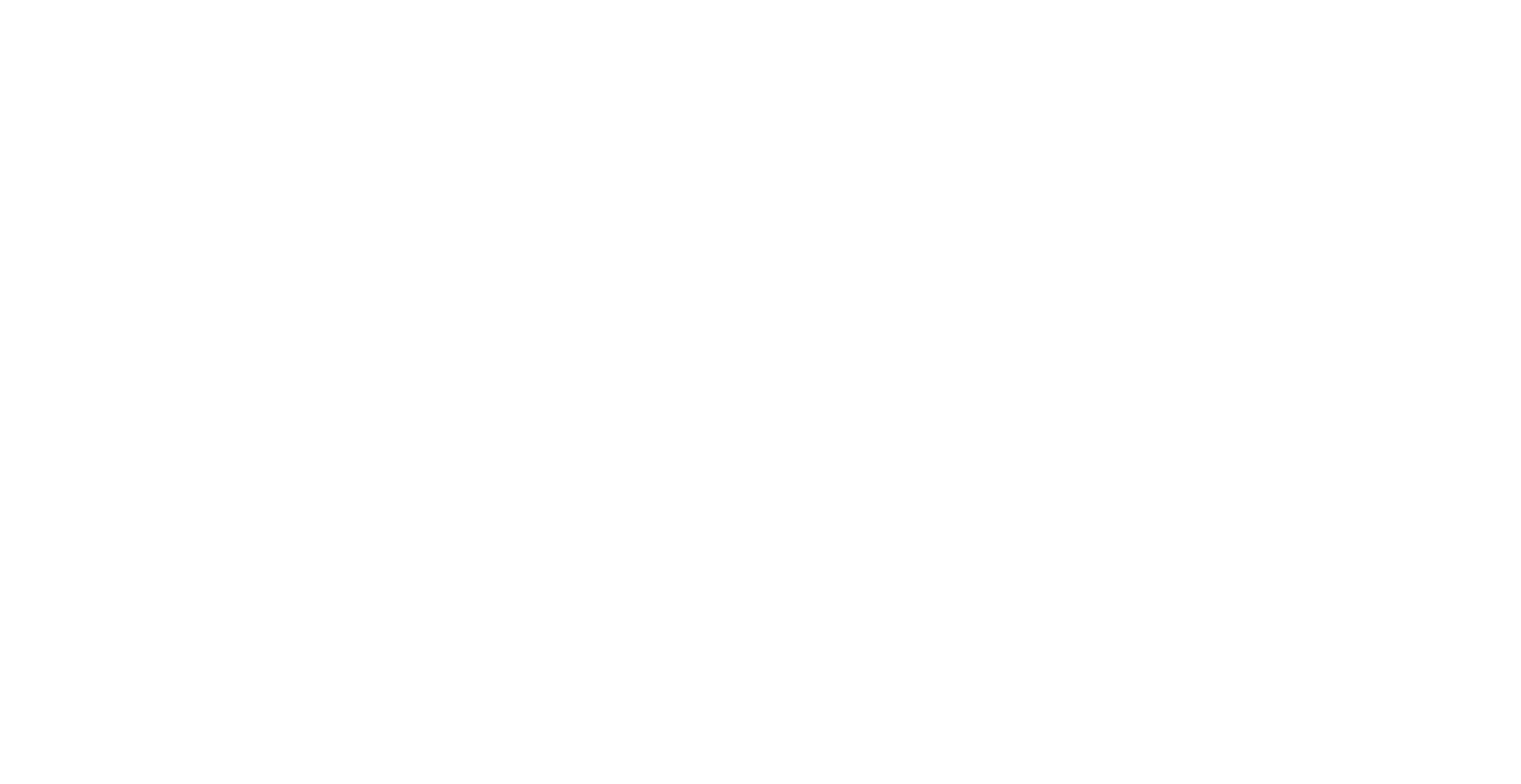
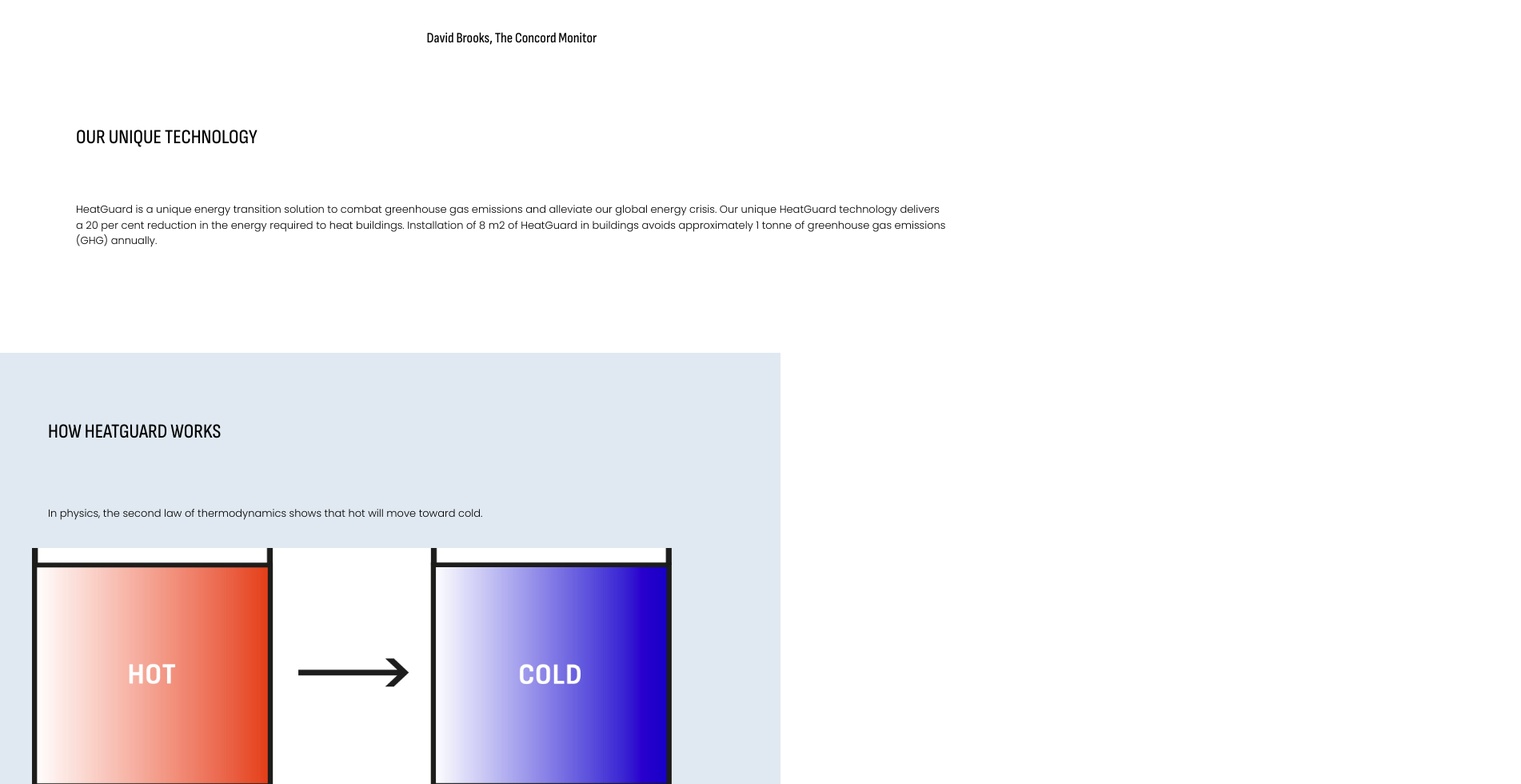
Before and after one commit to EvgeniyGoloWin/HeatGuard_1.0, a React (Create React App) app: page / in a window 1280 px wide. Shown: the part 1500-2480 px from the top of the page at 80% size, 1902 px wide, since content can reach past the window. Before the commit the page ends 889 px from the top, so only its background shows below. Built offline with nearby package versions, Linux system fonts and the light colour scheme.

Commit message:
create site

```diff
--- a/src/App.css
+++ b/src/App.css
@@ -8,6 +8,10 @@
 }
 
 .header_link {
+    font-family: SofiaSansCondensed-VariableFont_wght;
+    font-weight:initial;
+    color: black;
+    text-decoration: none;
     margin-left: 20px;
 }
 
@@ -17,14 +21,130 @@
 }
 
 .title {
+    font-family: SofiaSansCondensed-VariableFont_wght;
+    font-size: 60px;
     text-align: center;
 }
 
-.slate {
-    width: 70%;
-    height: 500px;
+.slate-photo {
+    display: grid;
+    justify-content: end;
+    margin-bottom: 40px;
 }
 
 .slate-text {
+    font-family: SofiaSansCondensed-VariableFont_wght;
     text-align: center;
+    font-size: 62px;
+    font-weight: 500;
 }
+
+.david-text {
+    font-size: large;
+    margin-bottom: 10px;
+}
+
+.block-technology {
+    margin: 80px 75px;
+}
+
+.title-text {
+    font-family: SofiaSansCondensed-VariableFont_wght;
+    font-size: 25px;
+    font-weight: 500;
+    padding: 20px;
+}
+
+.description-text {
+    font-family: Poppins-Light;
+    line-height: 1.5;
+    font-size: small;
+    padding: 20px;
+}
+
+.wrapper-section {
+    display: flex;
+    flex: 1;
+    padding-top: 30px;
+    padding-bottom: 30px;
+}
+
+.section {
+    display: flex;
+    max-width: 70%;
+    justify-content: center;
+    flex-direction: column;
+    background-color: #e0e9f1;
+    padding: 40px;
+}
+
+.hot-photo {
+    width: 800px;
+    height: 300px;
+}
+
+.wrapper-section_2 {
+    padding-top: 75px;
+}
+
+.section_2 {
+    /*padding: 40px;*/
+    display: flex;
+    align-items: center;
+}
+
+.content-left {
+    flex: 0 0 auto;
+    margin-right: 20px; /* Подстройте отступ по мере необходимости */
+    word-wrap: break-word;
+    max-width: 1005px;
+}
+
+.content-right {
+    flex: 1 1 auto;
+    margin-left: 100px;
+    margin-right: 300px;
+
+}
+
+.test-text {
+    font-family: SofiaSansCondensed-VariableFont_wght;
+    font-size: larger;
+    padding: 20px;
+}
+
+.wrapper-section_3 {
+    display: flex;
+    padding-top: 75px;
+    justify-content: flex-end;
+}
+
+.section_3 {
+    display: flex;
+    justify-content: center;
+    flex-direction: column;
+    background-color: #e0e9f1;
+    max-width: 70%;
+    padding: 80px;
+}
+
+.battery-photo {
+    width: 900px;
+    height: 440px;
+}
+
+.section_4 {
+    display: flex;
+    margin: 80px;
+    align-items: center;
+}
+
+/*.book-photo {*/
+/*    width: 500px;*/
+/*    height: 500px;*/
+/*}*/
+
+.wrapper-section_4 {
+    padding-top: 30px;
+    padding-bottom: 30px;
+}
--- a/src/App.js
+++ b/src/App.js
@@ -1,7 +1,10 @@
 import 'normalize.css';
-import '../src/assets/fonts/fonts.css';
 import logo from '../src/assets/logo/Heat Guard Logo.png';
+import hot from '../src/assets/img/Infographic spec_1.jpg';
 import slate from '../src/assets/img/Image_1.jpg';
+import book from '../src/assets/img/book.png';
+import book2 from '../src/assets/img/book2.png';
+import battery from '../src/assets/img/Infographic spec_2.jpg';
 import './App.css';
 
 export function App() {
@@ -16,7 +19,7 @@
             <div className='title'>
                 <h1>Enabling the Energy Transition</h1>
             </div>
-            <div>
+            <div className='slate-photo'>
                 <img className='slate' src={slate} alt='slate'/>
             </div>
             <div className='slate-text'>
@@ -24,7 +27,109 @@
                     "IT HAS LONG BEEN KNOWN THAT THE CHEAPEST AND CLEANEST UNIT OF ENERGY IS THE ONE YOU DON’T NEED TO
                     USE."
                 </p>
-                <p> David Brooks, The Concord Monitor</p>
+                <p className='david-text'> David Brooks, The Concord Monitor</p>
+            </div>
+            <div className='block-technology'>
+                <p className='title-text'>OUR UNIQUE TECHNOLOGY</p>
+                <p className='description-text'>HeatGuard is a unique energy transition solution to combat greenhouse
+                    gas emissions and alleviate our global energy crisis.
+                    Our unique HeatGuard technology delivers a 20 per cent reduction in the energy required to heat
+                    buildings. Installation of
+                    8 m2 of HeatGuard in buildings avoids approximately 1 tonne of greenhouse gas emissions (GHG)
+                    annually.</p>
+            </div>
+            <div className='wrapper-section'>
+                <div className="section">
+                    <p className='title-text'>HOW HEATGUARD WORKS</p>
+                    <p className='description-text'>In physics, the second law of thermodynamics shows that hot will
+                        move
+                        toward cold.</p>
+                    <img className='hot-photo' src={hot} alt="hot"/>
+                    <p className='description-text'>HeatGuard provides a barrier against heat loss and our patented
+                        profile
+                        encourages the natural flow of warm air upwards
+                        and into the centre of the room through the creation of manifold vortices as the air flows over
+                        the
+                        panel surface.</p>
+                </div>
+            </div>
+            <div className='wrapper-section_2'>
+                <div className='section_2'>
+                    <div className='content-left'>
+                        <img className='book-photo' src={book} alt='book'/>
+                    </div>
+                    <div className='content-right'>
+                        <p className='title-text'>OUR PROOF FROM MULTIPLE TESTS</p>
+                        <p className='test-text'>TEST 1: University of Detroit Mercy, USA (2019-2021)</p>
+                        <p className='description-text'>Key findings: “The Panel installation was completed on 19th
+                            January
+                            2020. Due to Covid-19 the data was only processed in 2021. Compared
+                            to the data of 2019 the new data collected showed over 26% energy
+                            savings…”</p>
+
+                        <p className='test-text'>TEST 2: Orly, France (2013)</p>
+                        <p className='description-text'>Key findings: This independently verified study in Orly,
+                            Val-De-Marne,
+                            France produced an average of 20 per cent fuel savings in the nine test
+                            apartments in a two year old building.
+                            We installed an average of 8 Panels per apartment. The hot water was
+                            pumped directly from the geothermal plant at Orly, France to individually metered radiators
+                            in
+                            each apartment.</p>
+
+                        <p className='test-text'>TEST 3: Harwell Science and Innovation Campus UK (1987)</p>
+                        <p className='description-text'>Key findings:“... the figure... (26.8%) represents the overall
+                            percentage
+                            fuel saving from the panel in conditions modelled.”
+                            “... a brief discussion of the transient effect of night-time setback in
+                            radiator temperature suggests that transient heat losses would also be significantly reduced
+                            by
+                            the use of the panel.”</p>
+                    </div>
+                </div>
+            </div>
+            <div className='wrapper-section_3'>
+                <div className="section_3">
+                    <p className='title-text'>THE KEY BENEFIT OF HEATGUARD TECHNOLOGY</p>
+                    <p className='description-text'>The results from our in situ tests demonstrate the key benefit of
+                        HeatGuard technology: water is returned to the boiler at
+                        a higher temperature after installing HeatGuard. This delivers an economically significant
+                        reduction
+                        in heat loss and therefore energy consumption and the corollary carbon emissions</p>
+                    <img className='battery-photo' src={battery} alt="battery"/>
+                </div>
+            </div>
+            <div className='wrapper-section_4'>
+                <div className='section_4'>
+                    <div className='content-left'>
+                        <p className='title-text'>ABOUT US</p>
+                        <p className='test-text '>Doug Tolmer</p>
+                        <p className='description-text'>Doug Tolmer guided the invention and early production of
+                            HeatGuard
+                            panel technology. Despite early success in the UK market in the late 80s,
+                            the focus on energy efficiency and the urgent need to reduce greenhouse gas emissions (GHG)
+                            was
+                            a low priority and the rollout stalled.</p>
+                        <p className='description-text'>
+                            Now in 2023 there is an urgent need for effective and rapidly deployable technologies to
+                            reduce
+                            energy costs and combat the global environmental crisis.
+                        </p>
+                            <p className='description-text'>
+                            HeatGuard is well placed to facilitate energy distributors, energy service companies
+                            (ESCOs),
+                            property managers and government agencies
+                            to participate in the emerging carbon markets, which are a key policy
+                            instrument to drive systemic transformation.</p>
+                        <p className='test-text '>Chlöe Tolmer </p>
+                        <p className='description-text'>In charge of Operations. </p>
+                        <p className='test-text '>Arpad Maksay </p>
+                        <p className='description-text'>In charge of Distribution, Marketing & Sales. </p>
+                    </div>
+                    <div className='content-right'>
+                        <img className='book-photo' src={book2} alt='book'/>
+                    </div>
+                </div>
             </div>
         </div>
     );
--- a/src/index.css
+++ b/src/index.css
@@ -1,13 +1,14 @@
-/*body {*/
-/*  margin: 0;*/
-/*  font-family: -apple-system, BlinkMacSystemFont, 'Segoe UI', 'Roboto', 'Oxygen',*/
-/*    'Ubuntu', 'Cantarell', 'Fira Sans', 'Droid Sans', 'Helvetica Neue',*/
-/*    sans-serif;*/
-/*  -webkit-font-smoothing: antialiased;*/
-/*  -moz-osx-font-smoothing: grayscale;*/
-/*}*/
+@font-face {
+    font-family: 'MinionPro-Regular';
+    src: url('./assets/fonts/MinionPro-Regular.otf') format('truetype');
+}
 
-/*code {*/
-/*  font-family: source-code-pro, Menlo, Monaco, Consolas, 'Courier New',*/
-/*    monospace;*/
-/*}*/
+@font-face {
+    font-family: 'Poppins-Light';
+    src: url('./assets/fonts/Poppins-Light.ttf') format('truetype');
+}
+
+@font-face {
+    font-family: 'SofiaSansCondensed-VariableFont_wght';
+    src: url('./assets/fonts/SofiaSansCondensed-VariableFont_wght.ttf') format('truetype');
+}
```
Also changed, not shown: src/assets/fonts/fonts.css (deleted, +0 -14 lines).
